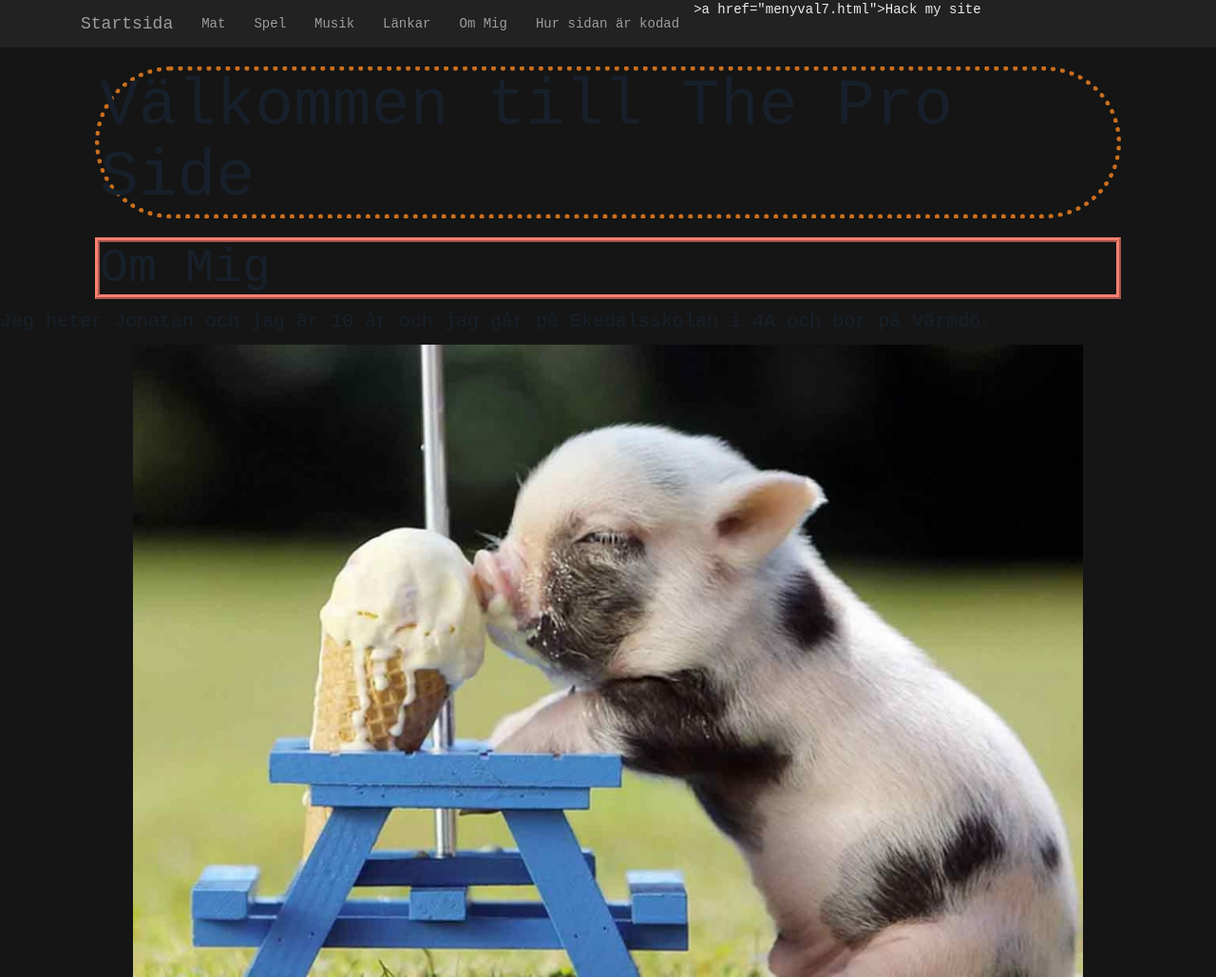
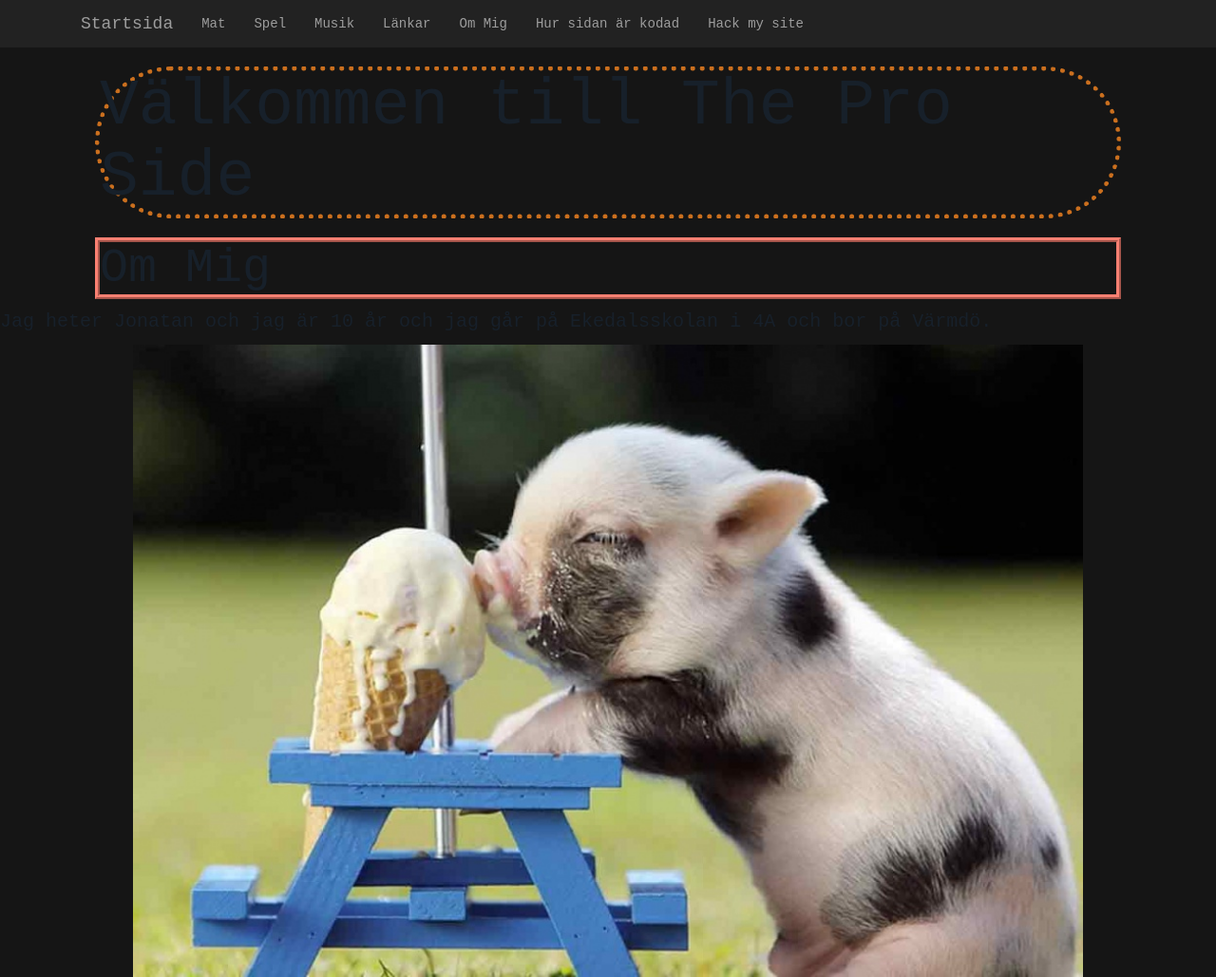
Before and after one commit to JonatanNylund/JonatanNylund.github.io, a plain HTML site: page hemsida/index.html in a window 1280 px wide. Shown: the whole page at 95% size. Drawn offline with Linux system fonts and the light colour scheme.

Commit message:
Update index.html

```diff
--- a/hemsida/index.html
+++ b/hemsida/index.html
@@ -43,7 +43,7 @@
               <li><a href="menyval4.html">Länkar</a><li>
               <li><a href="menyval5.html">Om Mig</a><li>
               <li><a href="menyval6.html">Hur sidan är kodad</a><li>
-              <li>>a href="menyval7.html">Hack my site</a><li>
+              <li><a href="menyval7.html">Hack my site</a><li>
           </ul>
       </div>
   </nav>
```
